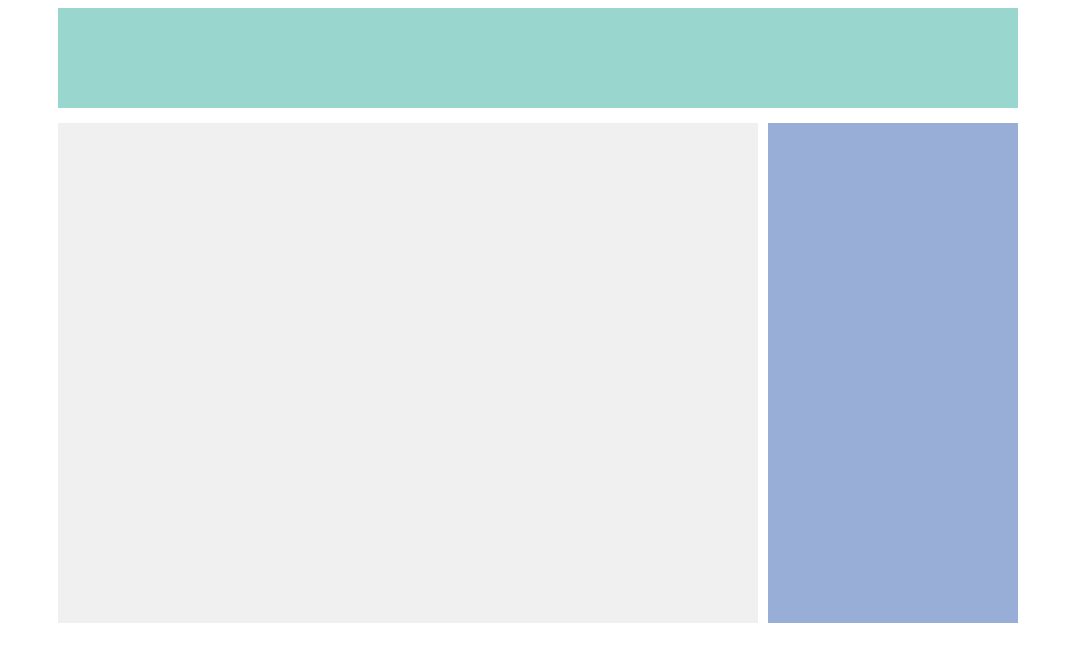
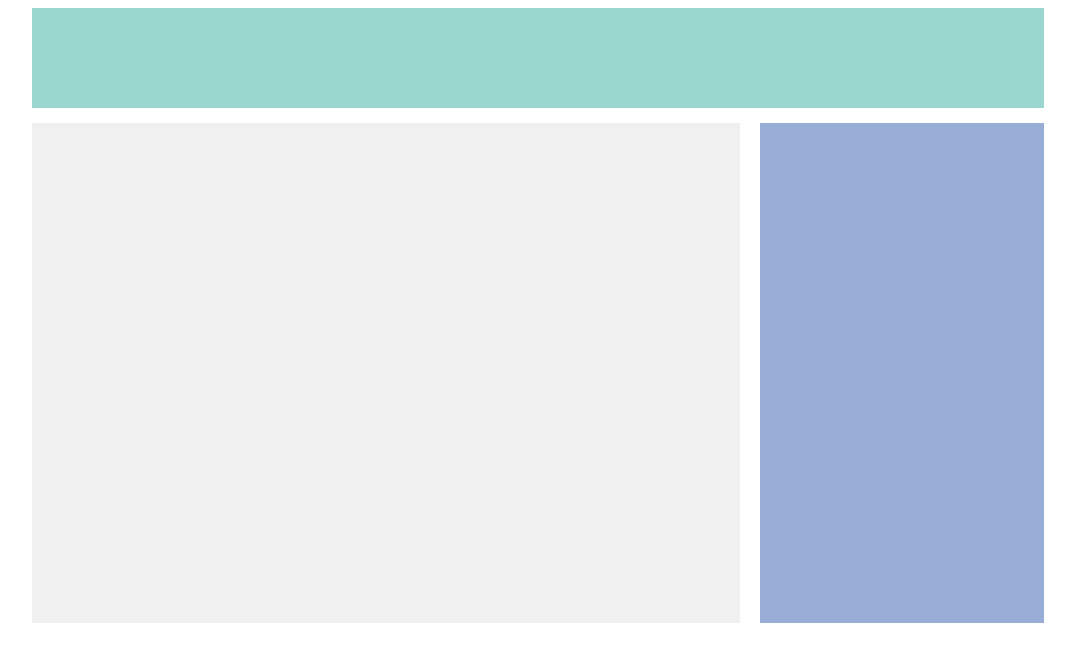
Before and after one commit to mohCoder/mobile-first, a plain HTML site: page index.html in a window 1280 px wide. Shown: the whole page, without its empty margins (102-1177 px from the left). Drawn offline with Linux system fonts and the light colour scheme.

Commit message:
Changing widths from values to pourcentages

```diff
--- a/css/style.css
+++ b/css/style.css
@@ -1,21 +1,21 @@
 .container{
-	width: 960px;
+	width: 80%;
 	margin: 0 auto;
 }
 header{
-	width: 960px;
+	width: 100%;
 	background: #98d6ce;
 	height: 100px;
 }
 section{
-	width: 700px;
+	width: 70%;
 	height: 500px;
 	float: left;
 	background: #f0f0f0;
 	margin-top: 15px;
 }
 aside{
-	width: 250px;
+	width: 28%;
 	height: 500px;
 	float: right;
 	background: #98aed6;
```
